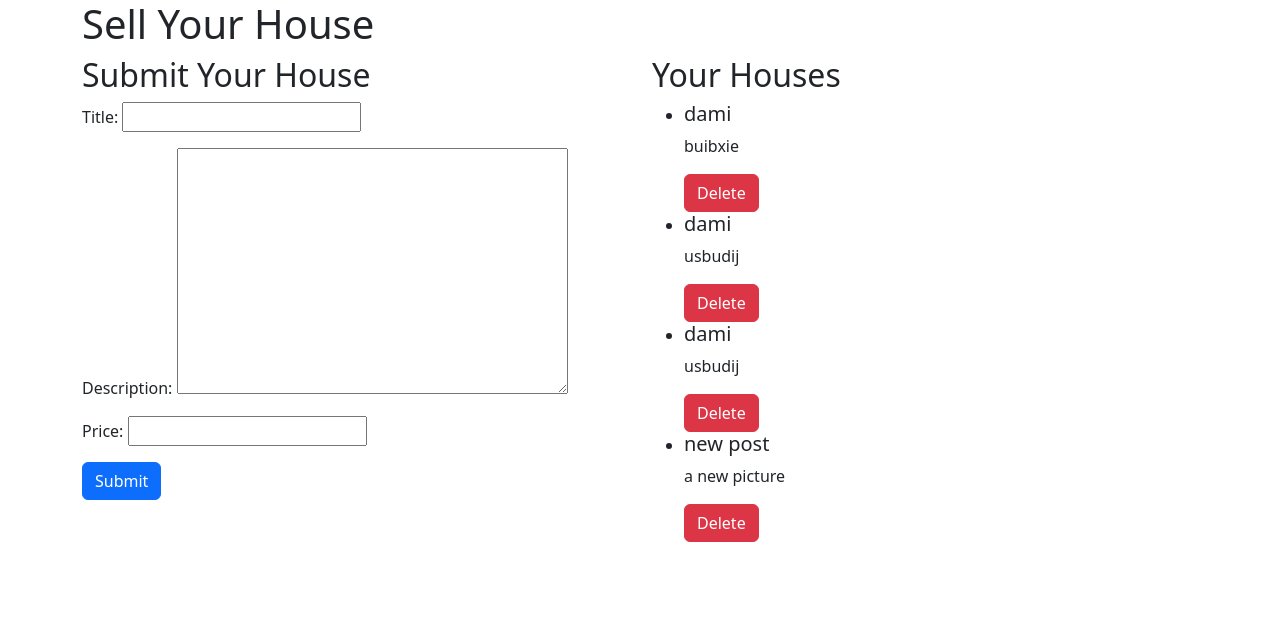
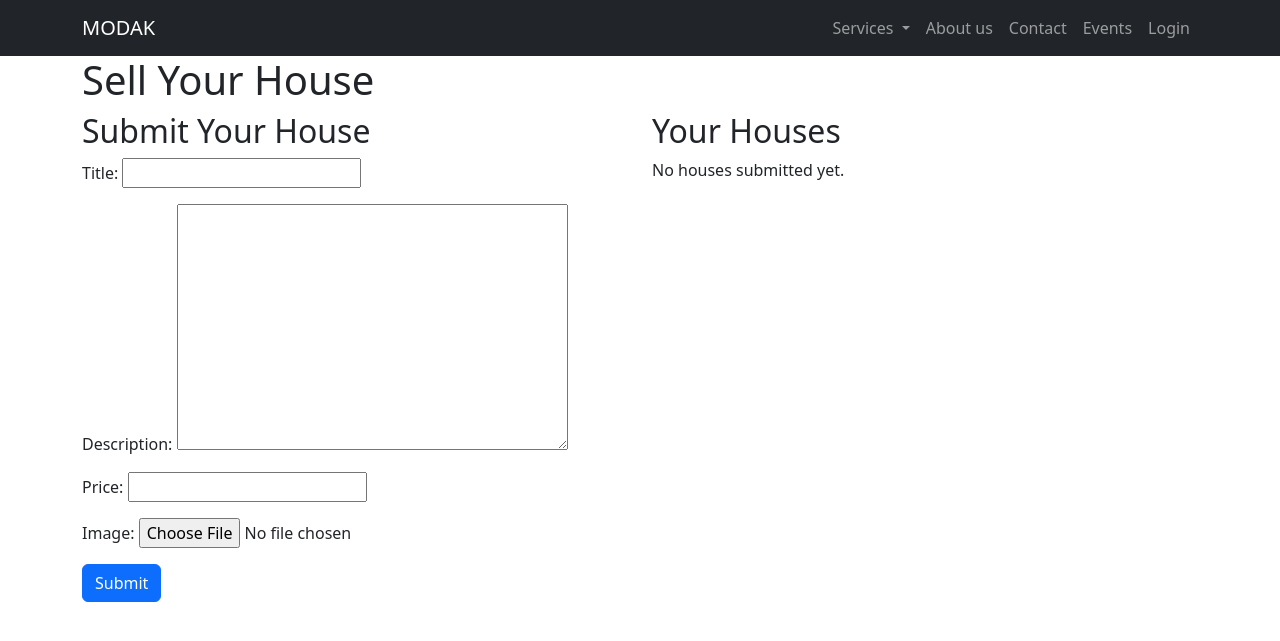
Before and after one commit to tobilobade/Cpp-Real-estate-project, a Django app: page /sell/ in a window 1280 px wide. Shown: the top 641 px of the page. Run offline with Django 3.2, Linux system fonts and the light colour scheme; data comes from the database, SQL or seed files in the repository; both versions use the stored data as it was after the commit.

Commit message:
successfully adding image to s3

```diff
--- a/listings/forms.py
+++ b/listings/forms.py
@@ -4,4 +4,4 @@ from .models import House
 class HouseForm(forms.ModelForm):
     class Meta:
         model = House
-        fields = ['title', 'description', 'price']
+        fields = ['title', 'description', 'price','image']
--- a/listings/models.py
+++ b/listings/models.py
@@ -4,4 +4,5 @@ class House(models.Model):
     title = models.CharField(max_length=100)
     description = models.TextField()
     price = models.DecimalField(max_digits=10, decimal_places=2)
+    image = models.ImageField(upload_to='images/')
     # Add more fields as needed
--- a/listings/views.py
+++ b/listings/views.py
@@ -1,6 +1,7 @@
 from django.shortcuts import render, redirect, get_object_or_404
 from .models import House  # Import the House model
 from .forms import HouseForm
+import boto3
 
 # Create your views here.
 # def homepage(request):
@@ -10,15 +11,26 @@ def homepage(request):
     return render(request, 'listings/property_homepage.html', {'properties': featured_properties})
 
 def sell_house(request):
-    houses = House.objects.all()
     if request.method == 'POST':
-        form = HouseForm(request.POST)
+        form = HouseForm(request.POST, request.FILES)
         if form.is_valid():
-            form.save()
+            house = form.save(commit=False)
+            house.save()  # Save the house object to generate a primary key
+
+            # Upload the file to S3
+            s3 = boto3.client('s3')
+            bucket_name = 'x23212365-my-newtest-bucket'
+            object_name = f'images/{house.id}_{house.image.name}'
+            s3.upload_fileobj(house.image, bucket_name, object_name)
+
+            # Update the house object with the S3 URL
+            house.image_url = f'https://{bucket_name}.s3.amazonaws.com/{object_name}'
+            house.save()
+
             return redirect('homepage')  # Redirect to homepage after successful submission
     else:
         form = HouseForm()
-    return render(request, 'listings/sell_house.html', {'form': form, 'houses': houses})
+    return render(request, 'listings/sell_house.html', {'form': form})
 
 def delete_house(request, house_id):
     house = get_object_or_404(House, pk=house_id)
--- /dev/null
+++ b/templates/listings/header.html
@@ -0,0 +1,38 @@
+<header class="navbar navbar-expand-lg navbar-dark bg-dark">
+    <div class="container">
+        <a class="navbar-brand" href="/">MODAK</a>
+        <button class="navbar-toggler" type="button" data-toggle="collapse" data-target="#navbarNav" aria-controls="navbarNav" aria-expanded="false" aria-label="Toggle navigation">
+            <span class="navbar-toggler-icon"></span>
+        </button>
+        <div class="collapse navbar-collapse justify-content-end" id="navbarNav">
+            <ul class="navbar-nav ml-auto">
+                <li class="nav-item dropdown">
+                  <a class="nav-link dropdown-toggle" href="#" role="button" data-bs-toggle="dropdown" aria-expanded="false">
+                       Services
+                  </a>
+                  <ul class="dropdown-menu">
+                    <li><a class="dropdown-item" href="#">Buy</a></li>
+                    <li><a class="dropdown-item" href="#">Rent</a></li>
+                    <li><hr class="dropdown-divider"></li>
+                    <li><a class="dropdown-item" href="/sell/">Sell</a></li>
+                  </ul>
+                </li>
+
+
+                <li class="nav-item">
+                    <a class="nav-link" href="#">About us</a>
+                </li>
+                 <li class="nav-item">
+                    <a class="nav-link" href="#">Contact</a>
+                </li>
+                <li class="nav-item">
+                    <a class="nav-link" href="#">Events</a>
+                </li>
+                <li class="nav-item">
+                    <a class="nav-link" href="#">Login</a>
+                </li>
+                <!-- Add more navigation items here -->
+            </ul>
+        </div>
+    </div>
+</header>
--- a/templates/listings/sell_house.html
+++ b/templates/listings/sell_house.html
@@ -4,15 +4,18 @@
 {% block title %}Sell House{% endblock %}
 
 {% block content %}
+{% include 'listings/header.html' %}
 <div class="container">
     <h1>Sell Your House</h1>
     <div class="row">
         <!-- Display form for selling house -->
         <div class="col-md-6">
             <h2>Submit Your House</h2>
-            <form method="post">
+            <form method="post" enctype="multipart/form-data">
                 {% csrf_token %}
                 {{ form.as_p }}
+
+
                 <button type="submit" class="btn btn-primary">Submit</button>
             </form>
         </div>
```
Also changed, not shown: db.sqlite3, house_images/cloudArch.png (added), house_images/cloudArch_2bmJlYG.png (added), house_images/cloudArch_E1CGkne.png (added), house_images/cloudArch_V2rNeZS.png (added), house_images/cloudArch_jfuPuzz.png (added), house_images/cloudArch_rOkiw6p.png (added), images/Screenshot_2024-02-26_at_14.26.05.png (added), images/cloudArch.png (added), images/cloudArch_75b4DG3.png (added), listings/migrations/0002_house_image_url.py (added), listings/migrations/0003_remove_house_image_url_house_image.py (added), listings/migrations/0004_remove_house_image.py (added), listings/migrations/0005_house_image.py (added).
